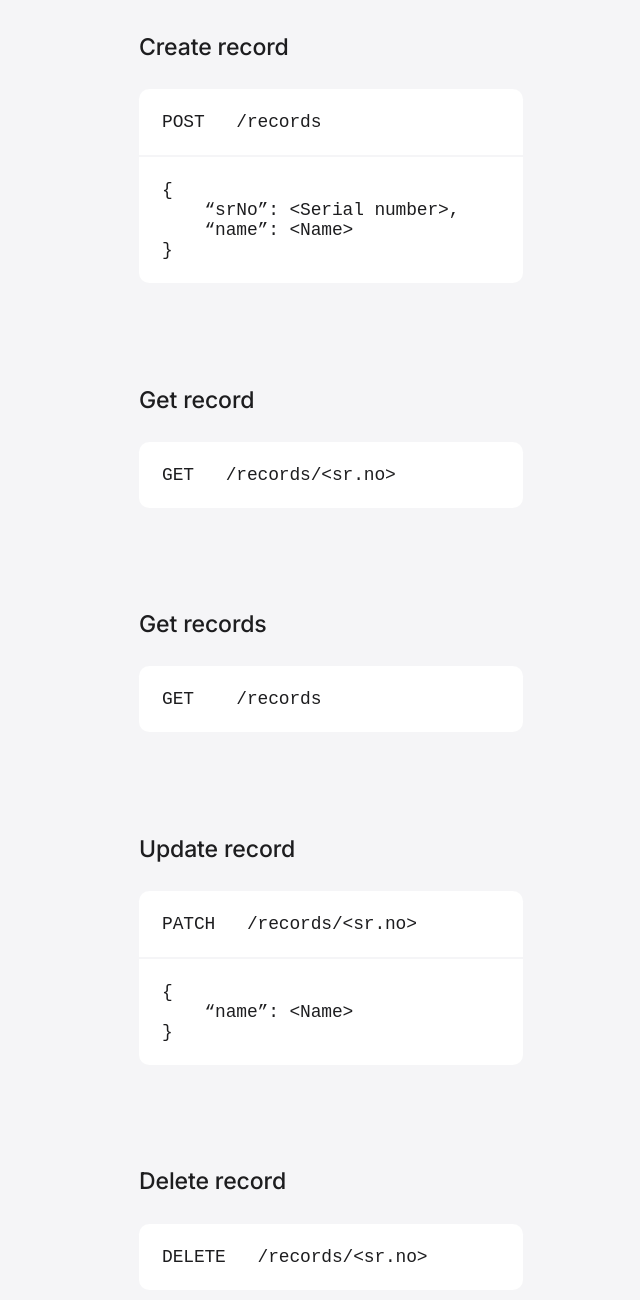
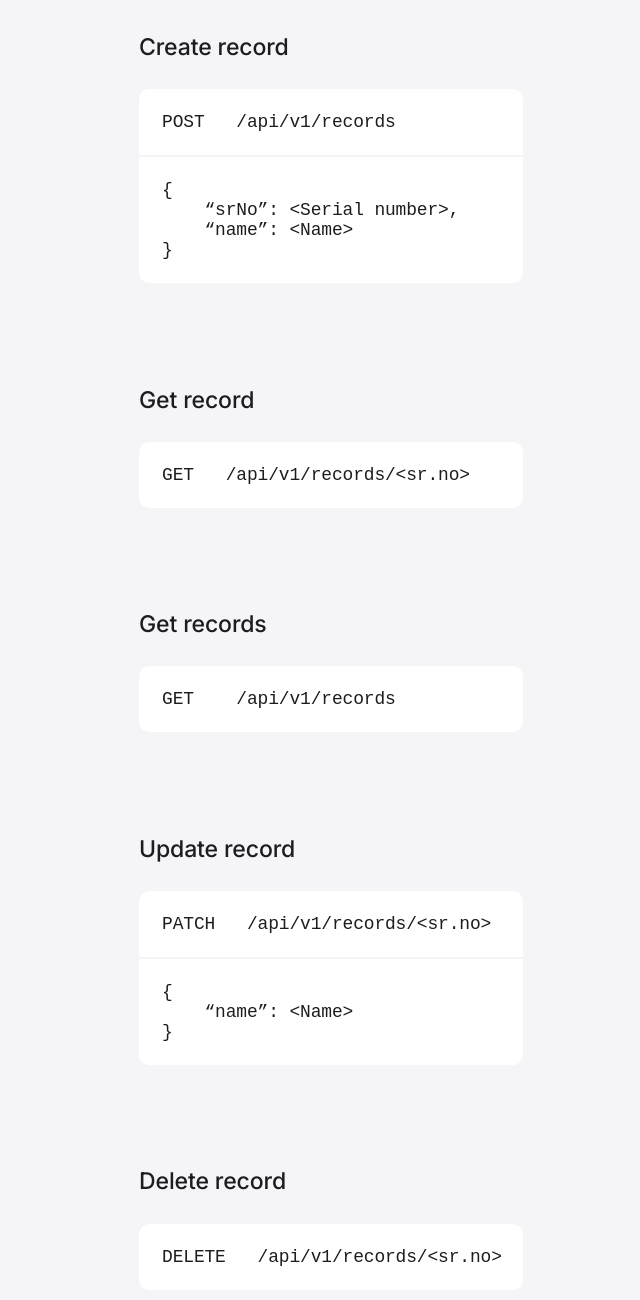
Before and after one commit to boydperez/nerve-assignment, a website: page public/index.html in a window 1280 px wide. Shown: the part 384-1684 px from the top of the page, without its empty margins (117-757 px from the left). Drawn offline with Linux system fonts and the light colour scheme.

Commit message:
Update index content

```diff
--- a/models/record-model.js
+++ b/models/record-model.js
@@ -3,12 +3,12 @@ const mongoose = require('mongoose');
 const recordSchema = new mongoose.Schema({
     srNo: {
         type: String,
-        required: [true, 'Record needs to have a Serial number'],
+        required: [true, 'Record needs to have a Serial number (srNo)'],
         unique: true,
     },
     name: {
         type: String,
-        required: [true, 'Record needs to have a name'],
+        required: [true, 'Record needs to have a name (name)'],
         trim: true,
     },
 });
--- a/public/index.html
+++ b/public/index.html
@@ -26,7 +26,7 @@
 
             <h2 class="endpoint-title">Create record</h2>
             <div class="demo">
-                <pre class="demo__url">POST   /records</pre>
+                <pre class="demo__url">POST   /api/v1/records</pre>
                 <hr class="demo__break">
                 <pre class="demo__body">{
     “srNo”: &ltSerial number&gt,
@@ -36,17 +36,17 @@
 
             <h2 class="endpoint-title">Get record</h2>
             <div class="demo">
-                <pre class="demo__url">GET   /records/&ltsr.no&gt</pre>
+                <pre class="demo__url">GET   /api/v1/records/&ltsr.no&gt</pre>
             </div>
 
             <h2 class="endpoint-title">Get records</h2>
             <div class="demo">
-                <pre class="demo__url">GET    /records</pre>
+                <pre class="demo__url">GET    /api/v1/records</pre>
             </div>
 
             <h2 class="endpoint-title">Update record</h2>
             <div class="demo">
-                <pre class="demo__url">PATCH   /records/&ltsr.no&gt</pre>
+                <pre class="demo__url">PATCH   /api/v1/records/&ltsr.no&gt</pre>
                 <hr class="demo__break">
                 <pre class="demo__body">{
     “name”: &ltName&gt
@@ -55,7 +55,7 @@
 
             <h2 class="endpoint-title">Delete record</h2>
             <div class="demo">
-                <pre class="demo__url">DELETE   /records/&ltsr.no&gt</pre>
+                <pre class="demo__url">DELETE   /api/v1/records/&ltsr.no&gt</pre>
             </div>
         </div>
     </div>
```
